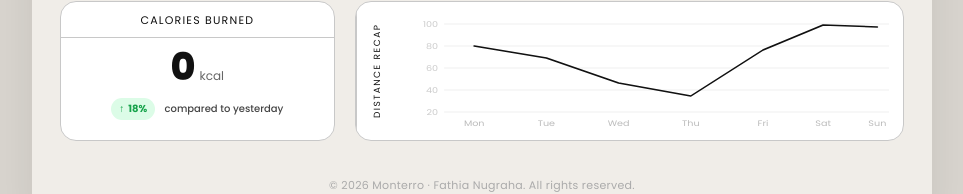
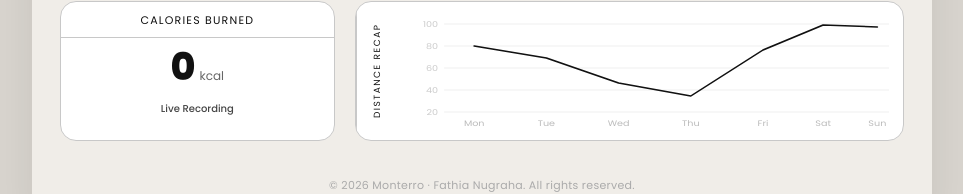
Before and after one commit to fathiamn/Monterro, a website: page dashboard.html in a window 1280 px wide. Shown: the part 570-764 px from the top of the page, without its empty margins (158-1121 px from the left). Drawn offline with nearby package versions, Linux system fonts and the light colour scheme.

Commit message:
Update dashboard.html

```diff
--- a/dashboard.html
+++ b/dashboard.html
@@ -291,8 +291,7 @@
               <span class="unit">kcal</span>
             </div>
             <div class="card-footer">
-              <span class="card-badge up"><span class="arrow-up"></span> 18%</span>
-              <span class="card-compare">compared to yesterday</span>
+              <span class="card-compare">Live Recording</span>
             </div>
           </div>
         </div>
```
